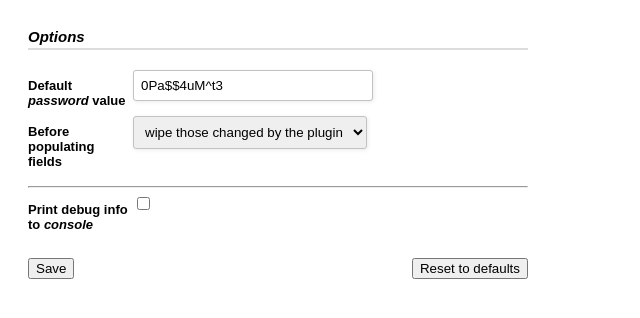
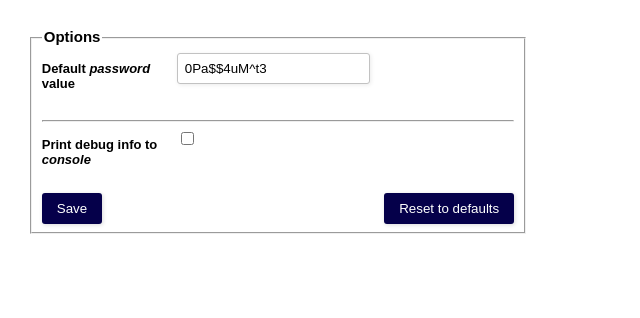
Before and after one commit to ptomaszek/dummy-form-filler, a browser extension: page options/options.html in a window 1280 px wide. Shown: the whole page, without its empty margins (0-640 px from the left). Drawn offline with Linux system fonts and the light colour scheme.

Commit message:
undo wipe mode option; readme amended

```diff
--- a/options/options.css
+++ b/options/options.css
@@ -6,9 +6,6 @@
 
 .form-style-2-heading {
     font-weight: bold;
-    font-style: italic;
-    border-bottom: 2px solid #ddd;
-    margin-bottom: 20px;
     font-size: 15px;
     padding-bottom: 3px;
 }
@@ -19,7 +16,7 @@
 }
 
 .form-style-2 label > span {
-    width: 100px;
+    width: 130px;
     font-weight: bold;
     float: left;
     padding-top: 8px;
@@ -36,8 +33,7 @@
 }
 
 .form-style-2 input.input-field {
-    width: 48%;
-
+    /*width: 48%;*/
 }
 
 .form-style-2 input.input-field,
@@ -70,11 +66,10 @@
     width: 55%;
 }
 
-.form-style-2 input[type=submit],
-.form-style-2 input[type=button] {
+.form-style-2 button{
     border: none;
     padding: 8px 15px 8px 15px;
-    background: #FF8500;
+    background: #05004a;
     color: #fff;
     box-shadow: 1px 1px 4px #DADADA;
     -moz-box-shadow: 1px 1px 4px #DADADA;
@@ -84,8 +79,7 @@
     -moz-border-radius: 3px;
 }
 
-.form-style-2 input[type=submit]:hover,
-.form-style-2 input[type=button]:hover {
+.form-style-2 button:hover{
     background: #EA7B00;
     color: #fff;
 }
--- a/options/options.html
+++ b/options/options.html
@@ -8,19 +8,15 @@
 
 <body>
 <div class="form-style-2">
-    <div class="form-style-2-heading">Options</div>
+    <fieldset>
+        <legend class="form-style-2-heading">Options</legend>
+
         <form>
             <label for="dummyPassword">
                 <span>Default <i>password</i> value</span><input type="text" class="input-field" id="dummyPassword"/>
             </label>
-        <label for="wiping"><span>Before populating fields</span>
-            <select id="wiping" class="select-field">
-                <option value="wipeAll" title="that's brute, mate">wipe them all</option>
-                <option value="wipeChangedByDFFOnly" title="wipe only those fields that were changed by the plugin in the previous run">wipe those changed by the plugin</option>
-                <option value="skipPopulated" title="wipe none that are already filled and populate only empty fields">wipe none</option>
-            </select>
-        </label>
-        <br><hr>
+            <br>
+            <hr>
             <label for="log">
                 <span>Print debug info to <i>console</i></span><input type="checkbox" id="log"/>
             </label>
@@ -29,6 +25,7 @@
             <button id="save">Save</button>
             <button id="reset" class="right">Reset to defaults</button>
         </form>
+    </fieldset>
 </div>
 
 <script src="options_defaults.js"></script>
--- a/options/options.js
+++ b/options/options.js
@@ -1,7 +1,6 @@
 function saveOptions() {
     var options = {};
     options[CUSTOM_DUMMY_PASSWORD_KEY] = document.querySelector('#dummyPassword').value;
-    options[WIPING_MODE_KEY] = document.querySelector('#wiping option:checked').value;
     options[LOGGING_ENABLED_KEY] = document.querySelector('#log').checked;
 
     chrome.storage.local.set(options);
@@ -13,7 +12,6 @@ function loadOptions() {
         , function (options) {
             document.querySelector('#dummyPassword').value = options[CUSTOM_DUMMY_PASSWORD_KEY];
             document.querySelector('#log').checked = options[LOGGING_ENABLED_KEY];
-            document.querySelector('#wiping [value="' + options[WIPING_MODE_KEY] + '"]').selected = true;
         });
 }
 
--- a/options/options_defaults.js
+++ b/options/options_defaults.js
@@ -2,10 +2,7 @@
 var DEFAULT_OPTIONS = {};
 
 var CUSTOM_DUMMY_PASSWORD_KEY = 'defaultDummyPassword';
-var WIPING_MODE_KEY = 'wipingMode';
 var LOGGING_ENABLED_KEY = 'loggingEnabled';
 
 DEFAULT_OPTIONS[CUSTOM_DUMMY_PASSWORD_KEY] = '0Pa$$4uM^t3';
-DEFAULT_OPTIONS[WIPING_MODE_KEY] = 'wipeAll';
-DEFAULT_OPTIONS[WIPING_MODE_KEY] = 'wipeChangedByDFFOnly';
 DEFAULT_OPTIONS[LOGGING_ENABLED_KEY] = false;
```
Also changed, not shown: CHANGELOG.md, README.md. Lines whose indentation alone changed are shown as unchanged.
